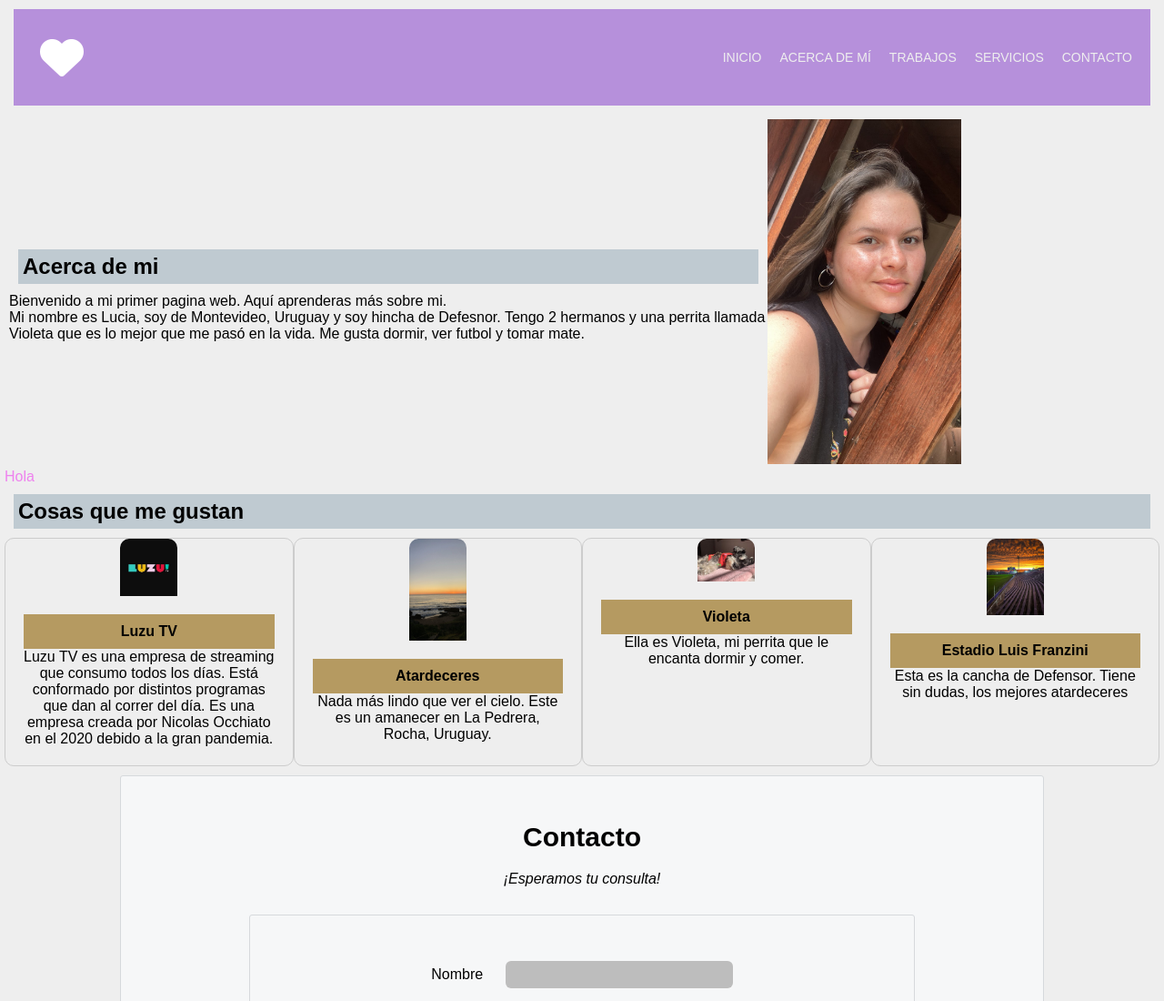
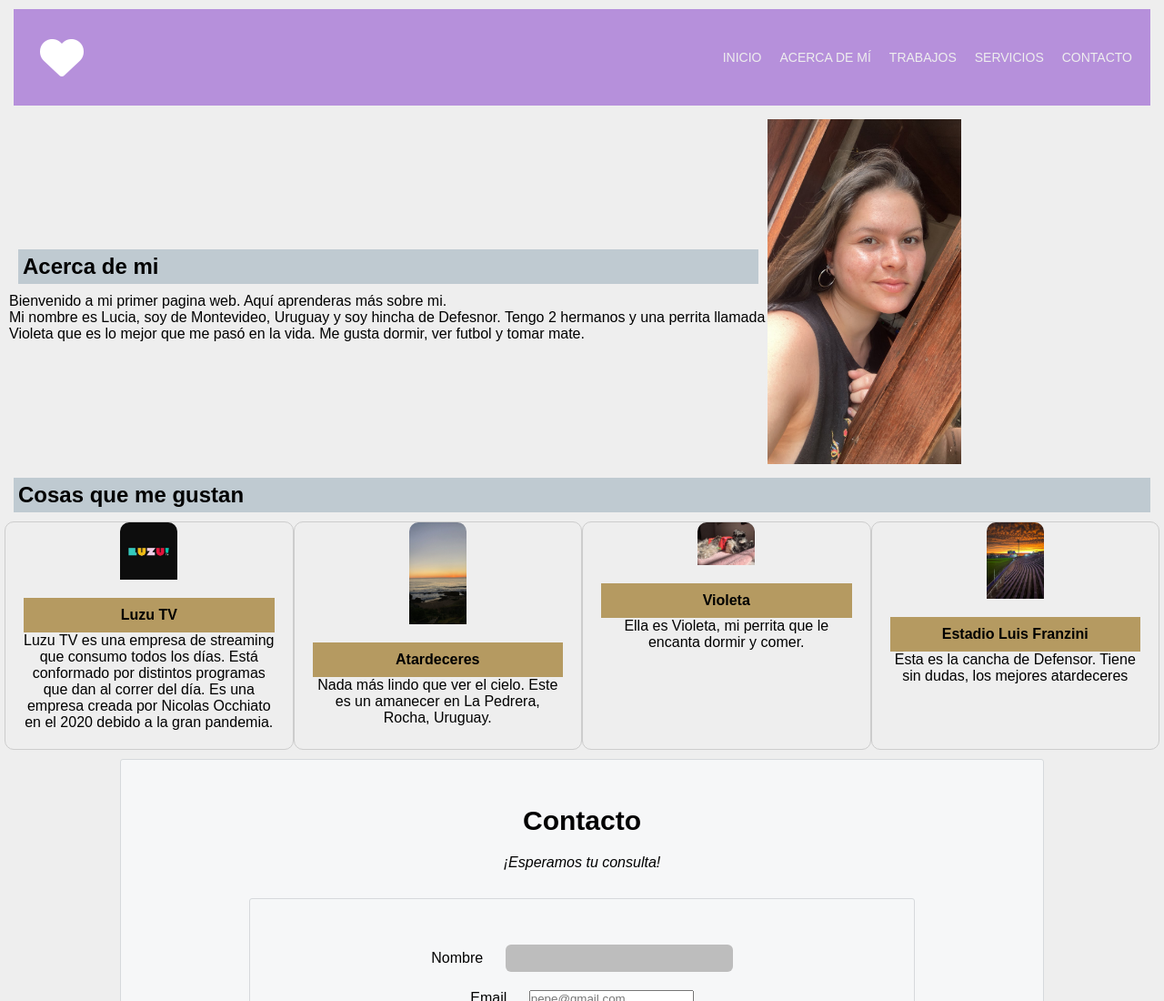
Before and after one commit to Lupra21/miprimerpagina, a plain HTML site: page index.html in a window 1280 px wide. Shown: the top 1100 px of the page at 91% size. Drawn offline with Linux system fonts and the light colour scheme; a web font is replaced by a local one.

Commit message:
segundo cambio ok

```diff
--- a/index.html
+++ b/index.html
@@ -52,7 +52,7 @@
                     <img src="yo.jpg" alt="">
                 </div>
             </section>
-            <div class="greeting"> Hola </div>
+
 </main>
 
 <main class="seccion-tarjetas">
```
Also changed, not shown: script1.js (line endings or trailing spaces).
